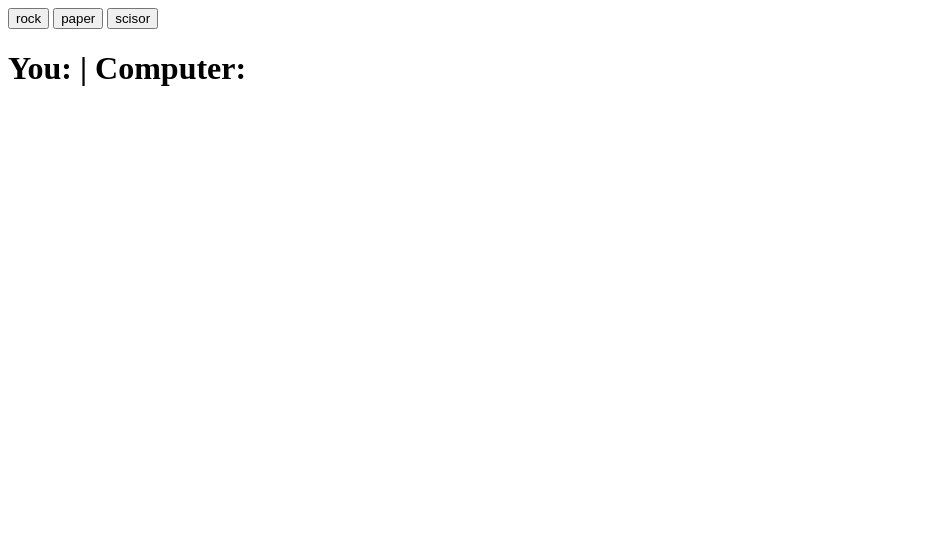
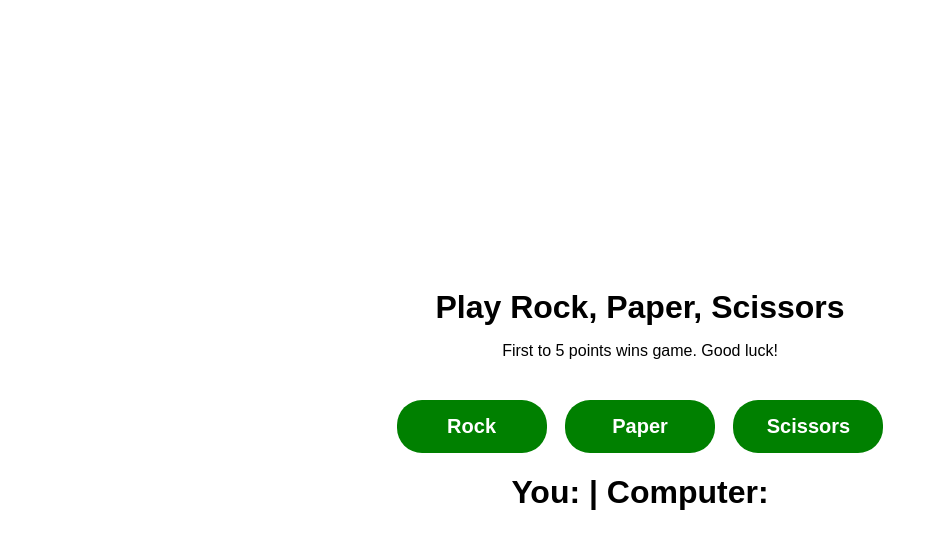
Before and after one commit to papafall/rps, a plain HTML site: page index.html in a window 1280 px wide. Shown: the whole page, without its empty margins (0-938 px from the left). Drawn offline with Linux system fonts and the light colour scheme.

Commit message:
Added style

```diff
--- a/index.html
+++ b/index.html
@@ -7,15 +7,18 @@
     <link rel="stylesheet" href="style.css" />
   </head>
   <body>
-    <button id="rock">rock</button>
-    <button id="paper">paper</button>
-    <button id="scissors">scisor</button>
-    <div id="game-message"></div>
-    <h1>
-      You: <span id="playerTotal"></span> | Computer:
-      <span id="computerTotal"></span>
-    </h1>
-
+    <div id="game-container">
+      <h1 id="title">Play Rock, Paper, Scissors</h1>
+      <p id="directions">First to 5 points wins game. Good luck!</p>
+      <button id="rock">Rock</button>
+      <button id="paper">Paper</button>
+      <button id="scissors">Scissors</button>
+      <div id="game-message"></div>
+      <h1>
+        You: <span id="playerTotal"></span> | Computer:
+        <span id="computerTotal"></span>
+      </h1>
+    </div>
     <script src="script.js"></script>
   </body>
 </html>
--- a/style.css
+++ b/style.css
@@ -0,0 +1,51 @@
+body {
+  font-family: Arial, sans-serif;
+  display: flex;
+  align-items: center;
+  justify-content: center;
+  height: 100vh;
+  margin: 0;
+}
+#game-container {
+  text-align: center;
+}
+#result {
+  font-size: 24px;
+  margin-top: 20px;
+}
+#score {
+  font-size: 18px;
+  margin-top: 10px;
+}
+
+button {
+  background-color: green;
+  border: none;
+  color: white;
+  font-weight: bolder;
+  padding: 15px 32px;
+  text-align: center;
+  text-decoration: none;
+  display: inline-block;
+  font-size: 20px;
+  border-radius: 25px;
+  width: 150px;
+  margin: 0 7px;
+}
+
+button:hover {
+  background-color: rgb(6, 76, 8);
+}
+
+#title {
+  margin-bottom: 0;
+}
+
+#directions {
+  margin-bottom: 40px;
+}
+
+button:active {
+  transform: scale(0.98);
+  box-shadow: 3px 2px 22px 1px rgba(0, 0, 0, 0.24);
+}
```
